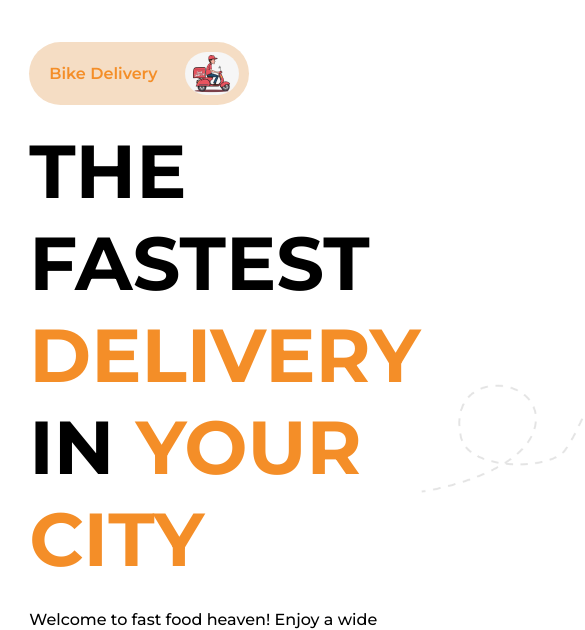
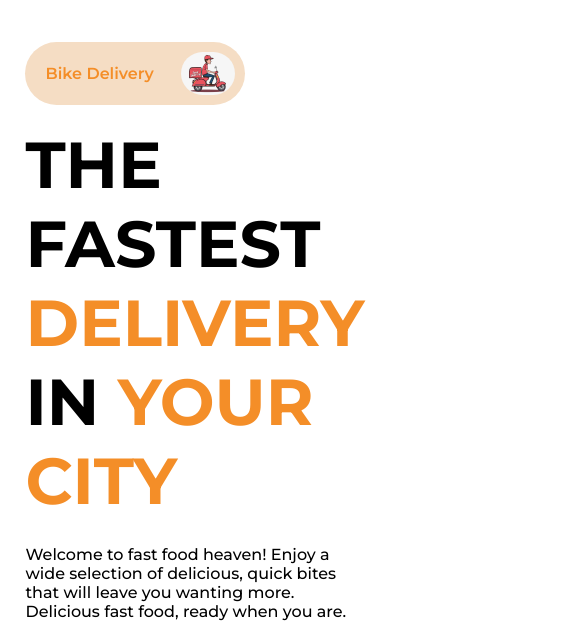
Before and after one commit to Rahim00001/BootcampA2, a plain HTML site: page index.html in a window 390 px wide. Shown: the part 203-833 px from the top of the page, 585 px wide, since content can reach past the window. Drawn offline with Linux system fonts and the light colour scheme.

Commit message:
banner responsive done

```diff
--- a/style.css
+++ b/style.css
@@ -97,7 +97,7 @@ body {
     box-shadow: 0 4px 8px 0 rgba(0, 0, 0, 0.05);
 }
 
-/* Banner starts */
+/* Banner ends */
 
 
 
@@ -119,6 +119,17 @@ body {
         font-weight: 600;
         margin-left: 20px;
     }
+
+    /* banner */
+
+    #banner-container {
+        flex-direction: column;
+    }
+
+    #bannerText {
+        font-size: 65px;
+    }
+
 }
 
 
@@ -132,4 +143,10 @@ body {
         flex-direction: column;
         gap: 10px;
     }
+
+      /* banner */
+
+      #banner-container {
+        flex-direction: column;
+    }
 }
```
